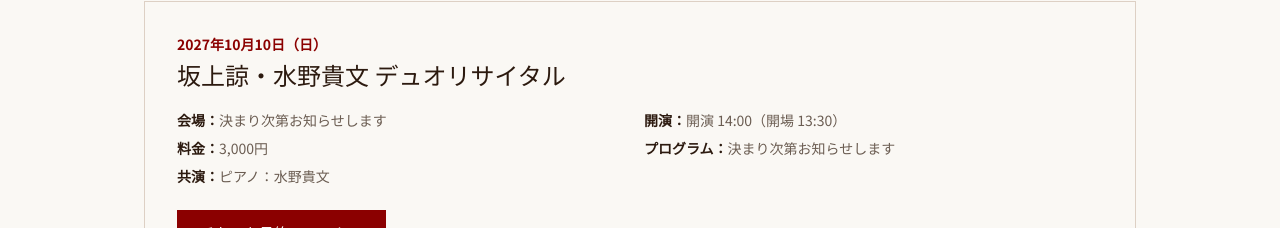
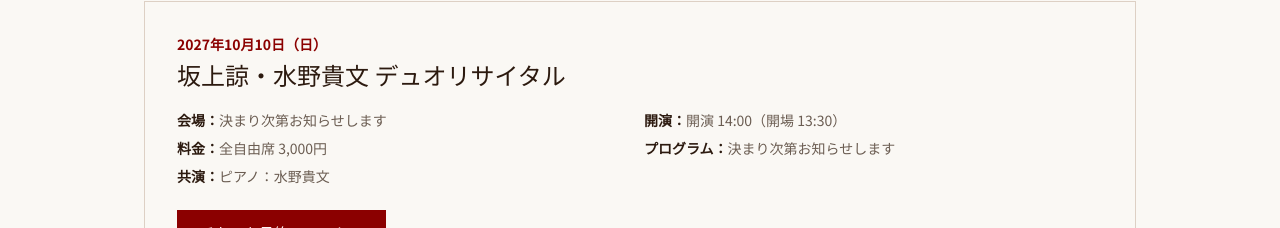
Before and after one commit to srlcvc/ryosakaue-website, a Next.js app: page /concert in a window 1280 px wide. Shown: the part 1352-1580 px from the top of the page. Built offline with nearby package versions, Linux system fonts and the light colour scheme.

Commit message:
10月10日デュオリサイタルの料金を全自由席 3,000円に

```diff
--- a/app/concert/page.tsx
+++ b/app/concert/page.tsx
@@ -38,7 +38,7 @@ const upcoming = [
     title: '坂上諒・水野貴文 デュオリサイタル',
     venue: '決まり次第お知らせします',
     time: '開演 14:00（開場 13:30）',
-    ticket: '3,000円',
+    ticket: '全自由席 3,000円',
     program: '決まり次第お知らせします',
     pianist: 'ピアノ：水野貴文',
     pdf: '',
```
